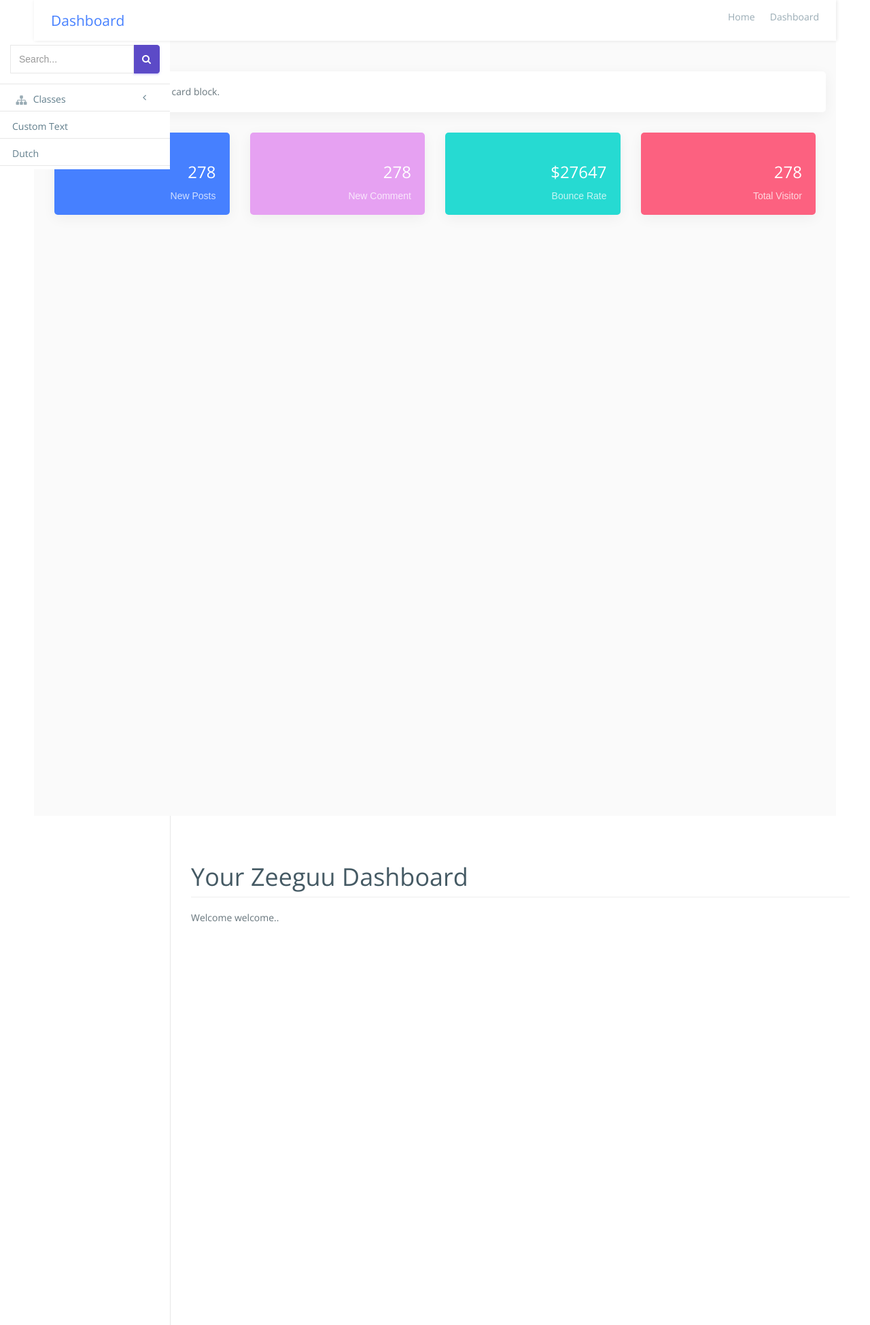
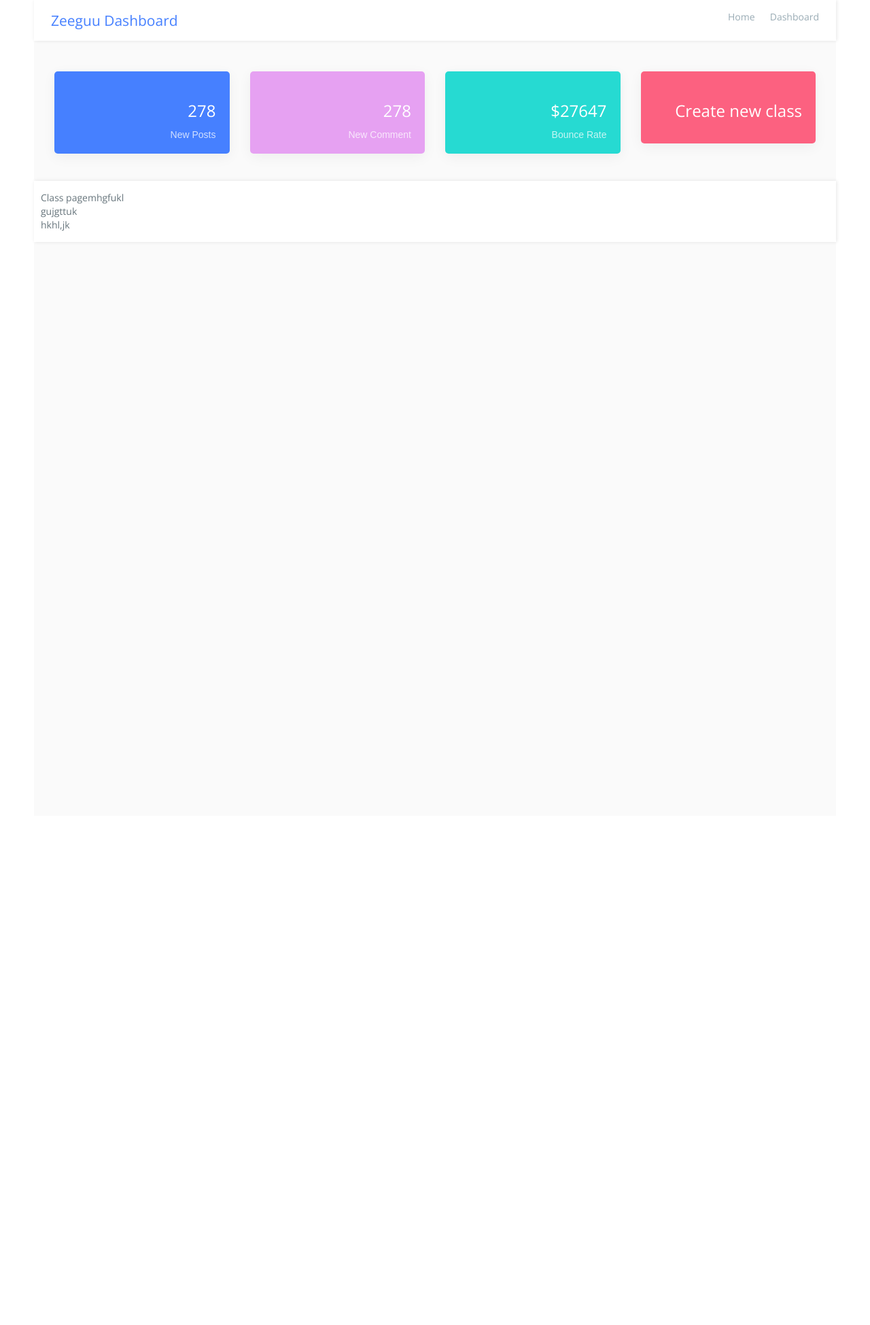
Before and after one commit to RUGSoftEng/2018-ZeeguuDashboard, a Flask app: page / in a window 1280 px wide. Shown: the whole page at 68% size. After the commit the page ends 357 px from the top, so only its background shows below. Run offline with Flask 2, Linux system fonts and the light colour scheme; some libraries are stand-ins or nearby versions.

Commit message:
A few more additions to the design

```diff
--- a/zeeguu_dashboard/app/templates/base.html
+++ b/zeeguu_dashboard/app/templates/base.html
@@ -8,7 +8,7 @@
     <meta name="description" content="">
     <meta name="author" content="">
 
-    <title>Your DashBoard</title>
+    <title>Your Zeeguu DashBoard</title>
 
     <!-- Bootstrap Core CSS -->
     <link href="{{ url_for('static', filename='css/bootstrap.min.css') }}" rel="stylesheet">
@@ -31,12 +31,16 @@
 </head>
 <body>
 
-    {% include 'sidebar.html' %}
+
+<div class="page-wrapper" style="height:1200px;">
+
     {% include 'navbar.html' %}
 
-    <div id="page-wrapper">
+    <div class="row page-titles">
     {% block content  %} {% endblock %}
     </div>
+
+</div>
 
 <!-- jQuery -->
 <script src="{{ url_for('static', filename='js/jquery.min.js') }}"></script>
--- a/zeeguu_dashboard/app/templates/classpage.html
+++ b/zeeguu_dashboard/app/templates/classpage.html
@@ -2,7 +2,7 @@
 
 {% block content %}
 <div class="col-lg-12">
-                    <h1 class="page-header">Class 1</h1>
+    <h1 class="page-header">Class 1</h1>
 </div>
 
 <div class="row">
--- a/zeeguu_dashboard/app/templates/homepage.html
+++ b/zeeguu_dashboard/app/templates/homepage.html
@@ -3,15 +3,9 @@
 {% block content %}
     <!-- Page Content -->
 
+            Class pagemhgfukl <br>
+    gujgttuk <br>
 
-    <div class="row">
-        <div class="col-lg-12">
-            <h1 class="page-header">Your Zeeguu Dashboard</h1>
-        </div>
-    </div>
-
-    <!-- ... Your content goes here ... -->
-    Welcome welcome..
-
+    hkhl,jk<br>
 
 {% endblock %}
--- a/zeeguu_dashboard/app/templates/navbar.html
+++ b/zeeguu_dashboard/app/templates/navbar.html
@@ -3,30 +3,25 @@
 <link href="{{ url_for('static', filename='css/spinners.css') }}" rel="stylesheet">
 <link href="{{ url_for('static', filename='css/animate.css') }}" rel="stylesheet">
 
-<div class="page-wrapper" style="height:1200px;">
-    <!-- Bread crumb -->
+
+    <!--  This is the Bread crumb -->
     <div class="row page-titles">
         <div class="col-md-5 align-self-center">
-            <h3 class="text-primary">Dashboard</h3> </div>
+            <h3 class="text-primary">Zeeguu Dashboard</h3> </div>
         <div class="col-md-7 align-self-center">
+
             <ol class="breadcrumb">
                 <li class="breadcrumb-item"><a href="javascript:void(0)">Home</a></li>
                 <li class="breadcrumb-item active">Dashboard</li>
             </ol>
+
+
         </div>
     </div>
     <!-- End Bread crumb -->
-    <!-- Container fluid  -->
+
+    <!-- This is the navbar  -->
     <div class="container-fluid">
-        <!-- Start Page Content -->
-        <div class="row">
-            <div class="col-12">
-                <div class="card">
-                    <div class="card-body"> This is some text within a card block. </div>
-                </div>
-            </div>
-        </div>
-        <!-- End PAge Content -->
 
         <div class="row">
             <div class="col-md-3">
@@ -75,15 +70,12 @@
                             <span><i class="ti-location-pin f-s-40"></i></span>
                         </div>
                         <div class="media-body media-text-right">
-                            <h2 class="color-white">278</h2>
-                            <p class="m-b-0">Total Visitor</p>
+                            <h2 class="color-white">Create new class</h2>
+                            <p class="m-b-0"></p>
                         </div>
                     </div>
                 </div>
             </div>
         </div>
-
-
     </div>
     <!-- End Container fluid  -->
-</div>
```
Also changed, not shown: zeeguu_dashboard/app/routes.py (+4 -4 lines), 1 other file.
